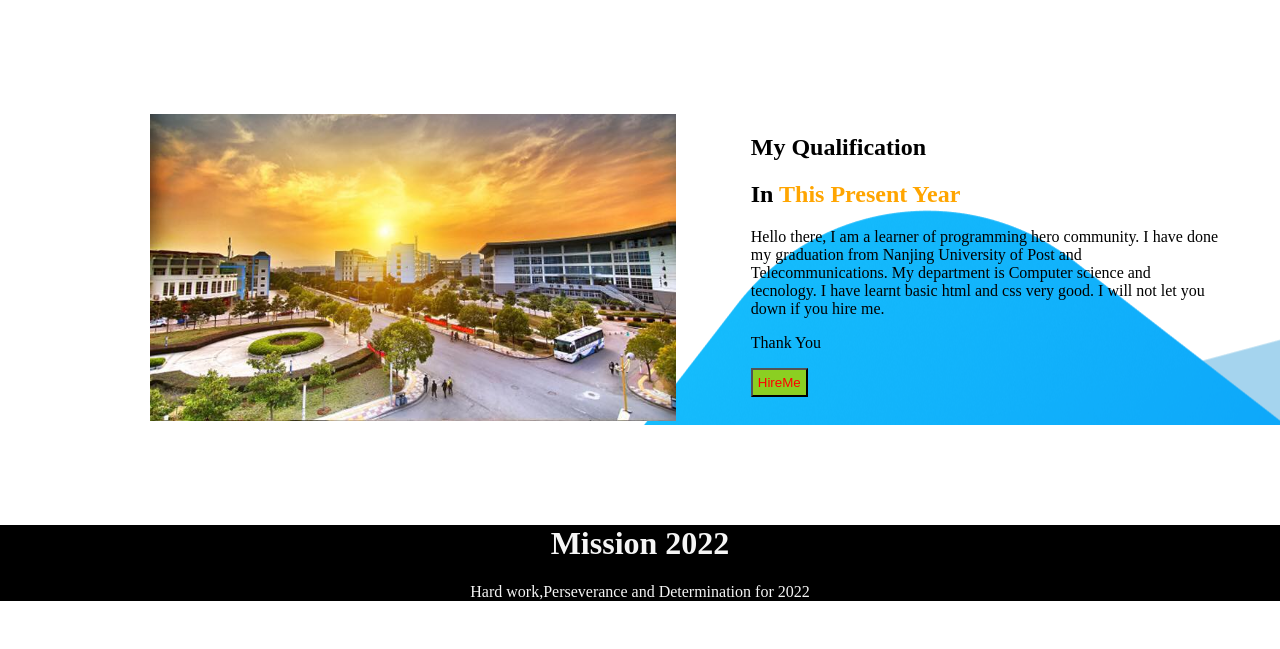
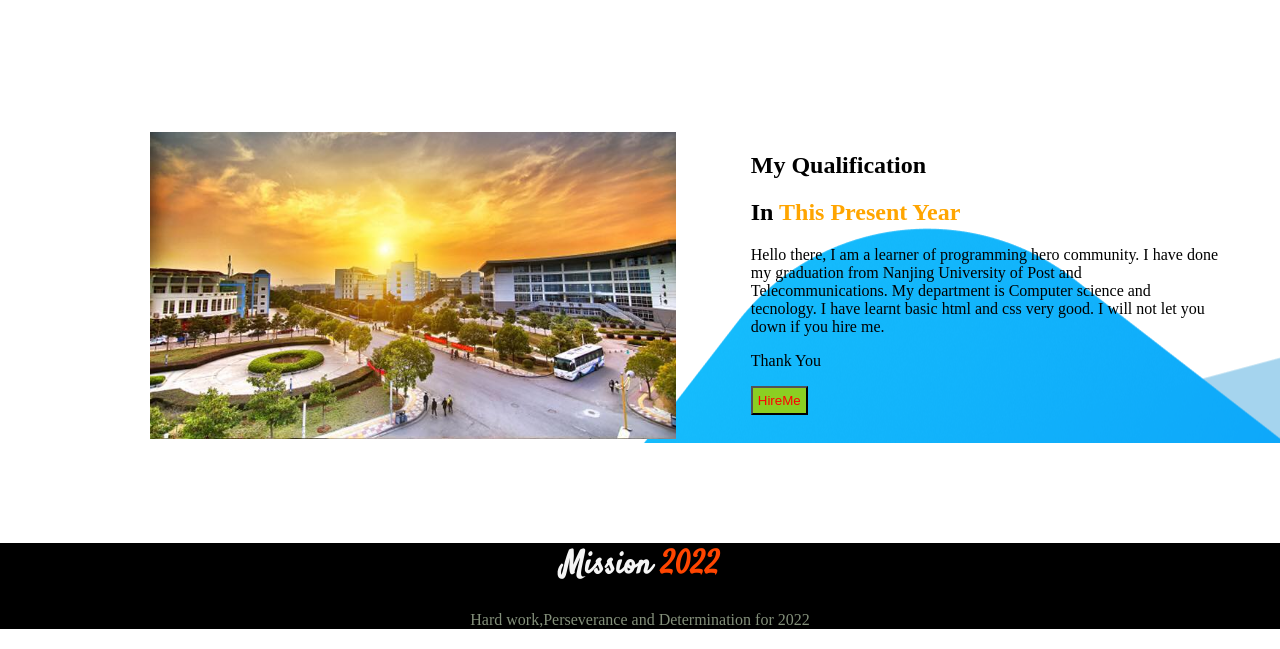
Before and after one commit to Sarfaraj116/First-assignment, a plain HTML site: page index.html in a window 1280 px wide. Shown: the part 1880-2529 px from the top of the page. Before the commit the page ends 2501 px from the top, so only its background shows below. Drawn offline with Linux system fonts and the light colour scheme.

Commit message:
last commit

```diff
--- a/index.html
+++ b/index.html
@@ -7,6 +7,9 @@
     <meta name="viewport" content="width=device-width, initial-scale=1.0">
     <title>First Assignment</title>
     <link rel="stylesheet" href="style.css">
+    <link rel="stylesheet" href="<link rel=" preconnect" href="https://fonts.googleapis.com">
+    <link rel="preconnect" href="https://fonts.gstatic.com" crossorigin>
+    <link href="https://fonts.googleapis.com/css2?family=Satisfy&display=swap" rel="stylesheet">">
 </head>
 
 <body>
@@ -97,8 +100,8 @@
         </div>
     </section>
     <footer>
-        <h1>Mission 2022</h1>
-        <p>Hard work,Perseverance and Determination for 2022</p>
+        <h1 class="fnt-foot">Mission <span class="foot-color">2022</span></h1>
+        <p class="colr-foot">Hard work,Perseverance and Determination for 2022</p>
     </footer>
 </body>
 
--- a/style.css
+++ b/style.css
@@ -117,3 +117,12 @@ footer{
     color: whitesmoke;
     margin-bottom: 20px;
 }
+.foot-color{
+    color: orangered;
+}
+.fnt-foot{
+    font-family: 'Satisfy', cursive;
+}
+.colr-foot{
+    color: rgb(131, 143, 122);
+}
```
